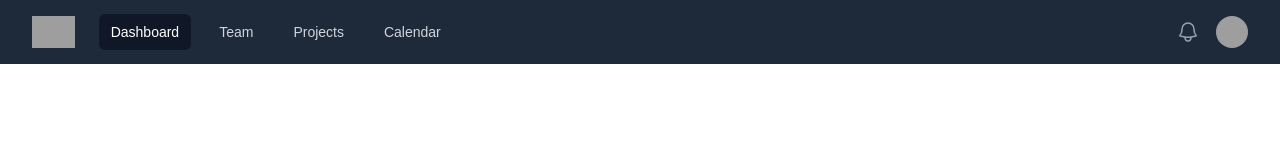
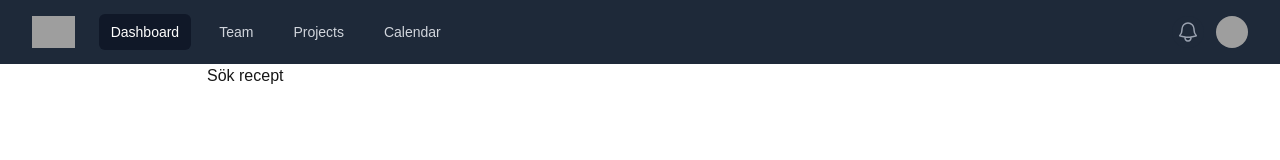
Before and after one commit to Geemmeet/Projekt-DA395A, a Next.js app in the folder projekt-da395a/: page / in a window 1280 px wide. Shown: the top 160 px of the page. Built offline with nearby package versions, Linux system fonts and the light colour scheme; grey boxes are pictures that could not be loaded.

Commit message:
byggt ett utkast till en första fetcher-komponent

```diff
--- a/projekt-da395a/package.json
+++ b/projekt-da395a/package.json
@@ -14,7 +14,7 @@
     "dotenv": "^16.5.0",
     "next": "15.3.2",
     "react": "^19.0.0",
-    "react-dom": "^19.0.0"
+    "react-dom": "^19.1.0"
   },
   "devDependencies": {
     "@eslint/eslintrc": "^3",
--- a/projekt-da395a/src/app/api/recipes/route.js
+++ b/projekt-da395a/src/app/api/recipes/route.js
@@ -5,5 +5,8 @@ export async function GET(req) {
 
     const response = await fetch(
         `https://api.spoonacular.com/recipes/findByIngredients?${apiKey}&ingredients=${searchParams}&number=3`
-    )
+    );
+
+    const data = await response.json();
+    return Response.json(data);
 }
--- a/projekt-da395a/src/app/page.js
+++ b/projekt-da395a/src/app/page.js
@@ -1,7 +1,11 @@
 import Image from "next/image";
 import Navbar from "../components/navbar";
+import RecipeByIngredientFetcher from "../components/recipeByIngredientFetcher";
 export default function Home() {
   return (
-    <Navbar />
+    <div>
+      <Navbar />
+      <RecipeByIngredientFetcher />
+    </div>
   );
 }
--- a/projekt-da395a/src/components/recipeByIngredientFetcher.jsx
+++ b/projekt-da395a/src/components/recipeByIngredientFetcher.jsx
@@ -0,0 +1,20 @@
+'use client';
+
+import {useState} from 'react';
+
+export default function RecipeByIngredientFetcher() {
+    const [inputValue, setInputValue] = useState('');
+    const [recipes, setRecipes] = useState([]);
+    const handleSearch = async function() {
+        const response = await fetch(`/api/recipes?ingredients=${inputValue}`);
+        const data = await response.json();
+        setRecipes(data);
+    };
+
+    return (
+        <div>
+            <input className="btn" type="text" value={inputValue} onChange={function(e) {setInputValue(e.target.value)}}/>
+            <button onClick={handleSearch}>Sök recept</button>
+        </div>
+    );
+}
```
Also changed, not shown: 1 other file (tests, documents, lock files or other folders).
